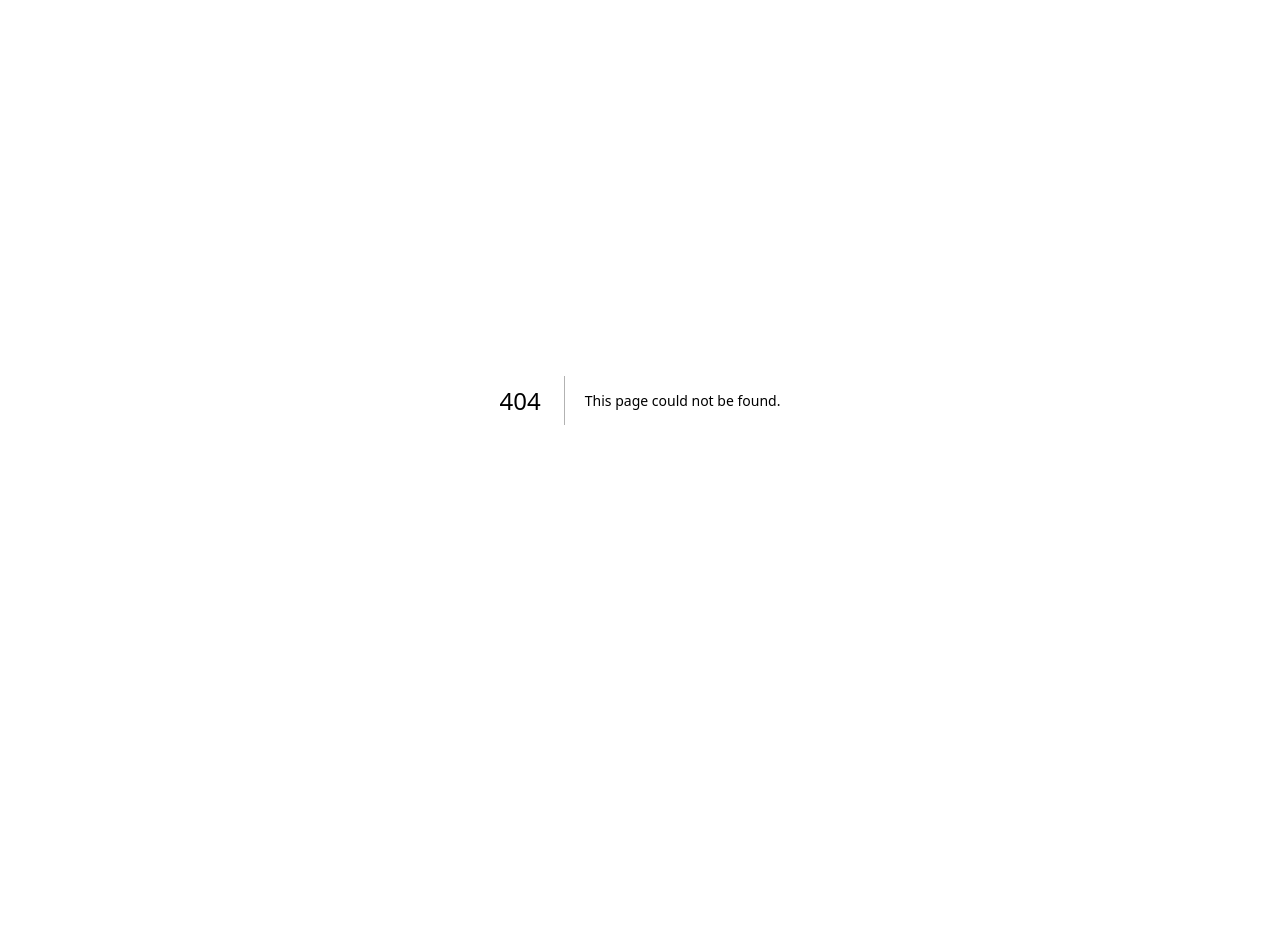
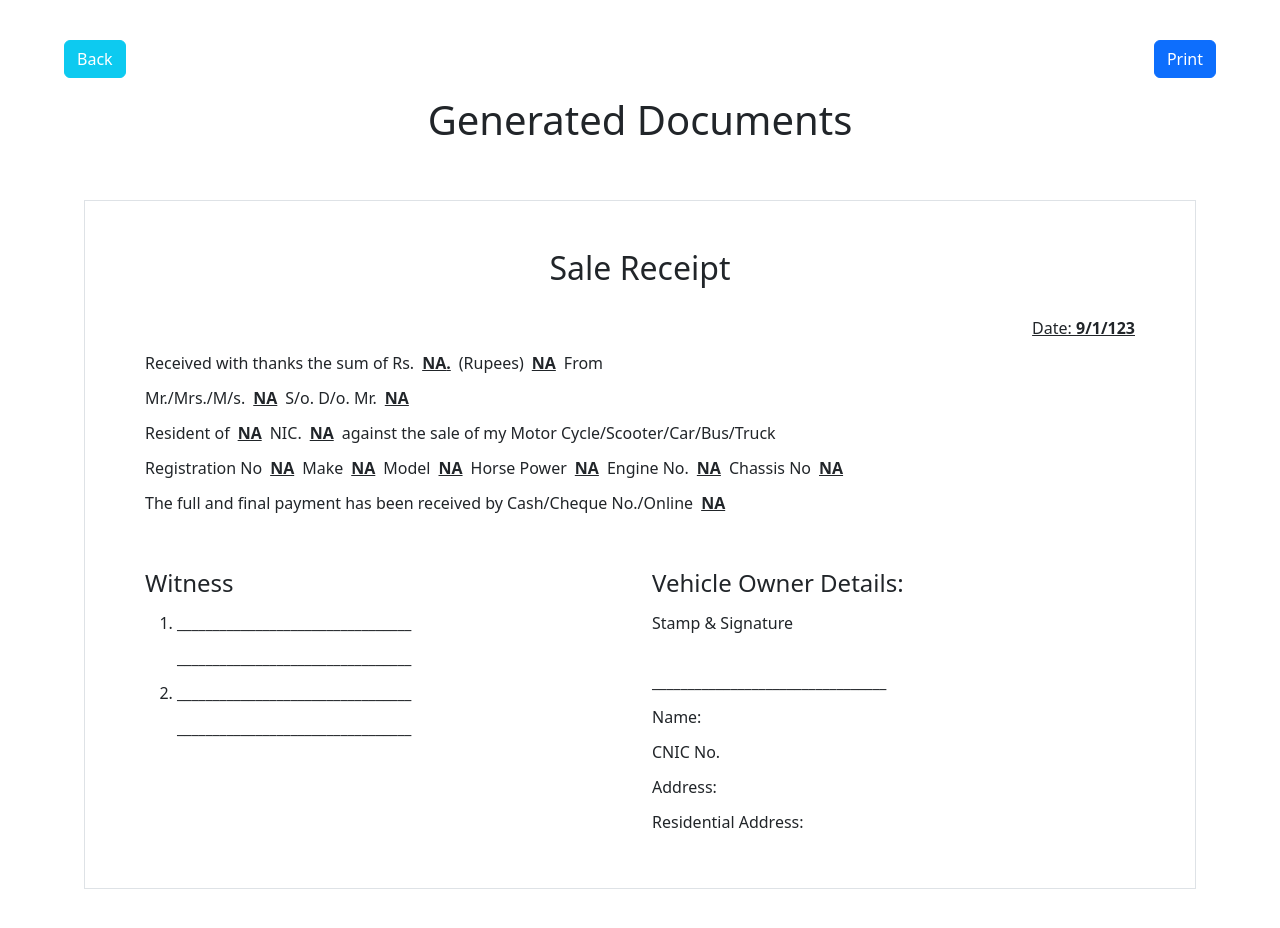
Before and after one commit to muhammadawaisshaikh/vehicle-sale-purchase-doc-generator, a Next.js app: page /generate-docs in a window 1280 px wide. Before the commit this address had no page. Shown: the top 928 px of the page. Before the commit the page ends 800 px from the top, so only its background shows below. Built offline with nearby package versions, Linux system fonts and the light colour scheme.

Commit message:
generate sale receipt done with state managament

```diff
--- /dev/null
+++ b/src/components/FirstParty.js
@@ -0,0 +1,178 @@
+import React, { useEffect, useState } from 'react';
+import useFirstPartyStore from '@/store/first-party'
+import useSecondPartyStore from '@/store/second-party';
+import useVehicleDetailsStore from '@/store/vehicle-details';
+import usePaymentDetailsStore from '@/store/payment-details';
+import Link from 'next/link';
+
+export default function FirstParty() {
+    // State Management
+    const firstParty = useFirstPartyStore((state) => state.data);
+    const secondParty = useSecondPartyStore((state) => state.data);
+    const vehicleDetails = useVehicleDetailsStore((state) => state.data);
+    const paymentDetails = usePaymentDetailsStore((state) => state.data);
+
+    const [date, setDate] = useState('');
+
+    useEffect(() => {
+        onToday()
+    })
+
+    const onToday = () => {
+        const today = new Date();
+        const formattedDate = today.getDate() + '/' + today.getMonth() + '/' + today.getYear();
+        setDate(formattedDate);
+    }
+
+    return (
+        <div className='position-relative'>
+
+            {/* Sale Receipt */}
+            <div className='row border p-5'>
+                <div className='col-md-12 col-12'>
+                    <h2 className='mb-4'>Sale Receipt</h2>
+                </div>
+                <div className='col-md-12 col-12'>
+                    <p className='text-end'>
+                        <u>Date: <strong>{date}</strong></u>
+                    </p>
+                </div>
+                <div className='col-md-12 col-12'>
+                    <p className='text-start'>
+                        Received with thanks the sum of Rs.
+                        <span className='w-100 px-2'>
+                            <u><strong>{paymentDetails?.amount || 'NA'}.</strong></u>
+                        </span>
+
+                        <span>
+                            (Rupees)
+                            <span className='w-100 px-2'>
+                                <u><strong>{paymentDetails?.amountInWords || 'NA'}</strong></u>
+                            </span>
+                            From
+                        </span>
+                    </p>
+                </div>
+                <div className='col-md-12 col-12'>
+                    <p className='text-start'>
+                        Mr./Mrs./M/s.
+                        <span className='px-2'>
+                            <u><strong>{firstParty?.name || 'NA'}</strong></u>
+                        </span>
+
+                        <span>
+                            S/o. D/o. Mr.
+                            <span className='px-2'>
+                                <u><strong>{firstParty?.fathersName || 'NA'}</strong></u>
+                            </span>
+                        </span>
+                    </p>
+                </div>
+                <div className='col-md-12 col-12'>
+                    <p className='text-start'>
+                        Resident of
+                        <span className='px-2'>
+                            <u><strong>{firstParty?.address || 'NA'}</strong></u>
+                        </span>
+
+                        <span>
+                            NIC.
+                            <span className='px-2'>
+                                <u><strong>{firstParty?.cnic || 'NA'}</strong></u>
+                            </span>
+                            against the sale of my Motor Cycle/Scooter/Car/Bus/Truck
+                        </span>
+                    </p>
+                </div>
+                <div className='col-md-12 col-12'>
+                <p className='text-start'>
+                        Registration No
+                        <span className='px-2'>
+                            <u><strong>{vehicleDetails?.registration || 'NA'}</strong></u>
+                        </span>
+
+                        <span>
+                            Make
+                            <span className='px-2'>
+                                <u><strong>{vehicleDetails?.make || 'NA'}</strong></u>
+                            </span>
+                        </span>
+
+                        <span>
+                            Model
+                            <span className='px-2'>
+                                <u><strong>{vehicleDetails?.model || 'NA'}</strong></u>
+                            </span>
+                        </span>
+
+                        <span>
+                            Horse Power
+                            <span className='px-2'>
+                                <u><strong>{vehicleDetails?.power || 'NA'}</strong></u>
+                            </span>
+                        </span>
+
+                        <span>
+                            Engine No.
+                            <span className='px-2'>
+                                <u><strong>{vehicleDetails?.engine || 'NA'}</strong></u>
+                            </span>
+                        </span>
+
+                        <span>
+                            Chassis No
+                            <span className='px-2'>
+                                <u><strong>{vehicleDetails?.chassis || 'NA'}</strong></u>
+                            </span>
+                        </span>
+                    </p>
+                </div>
+                <div className='col-md-12 col-12'>
+                    <p className='text-start'>
+                        The full and final payment has been received by Cash/Cheque No./Online
+                        <span className='px-2'>
+                            <u><strong>{paymentDetails?.paymentMethod || 'NA'}</strong></u>
+                        </span>
+                    </p>
+                </div>
+                <div className='col-md-6 col-12 text-start mt-5 w-50'>
+                    <h4>Witness</h4>
+
+                    <ol>
+                        <li>
+                            <p>_________________________________</p>
+                            <p>_________________________________</p>
+                        </li>
+                        <li>
+                            <p>_________________________________</p>
+                            <p>_________________________________</p>
+                        </li>
+                    </ol>
+                </div>
+                <div className='col-md-6 col-12 text-start mt-5 w-50'>
+                    <h4>Vehicle Owner Details:</h4>
+                    <p>
+                        <span>Stamp & Signature</span>
+                        <p className='mt-4'>_________________________________</p>
+                    </p>
+                    <p>
+                        <span className='pe-2'>Name:</span>
+                        <u><strong>{secondParty?.name}</strong></u>
+                    </p>
+                    <p>
+                        <span className='pe-2'>CNIC No.</span>
+                        <u><strong>{secondParty?.cnic}</strong></u>
+                    </p>
+                    <p>
+                        <span className='pe-2'>Address:</span>
+                        <u><strong>{secondParty?.address}</strong></u>
+                    </p>
+                    <p>
+                        <span className='pe-2'>Residential Address:</span>
+                        <u><strong>{secondParty?.residentialAddress}</strong></u>
+                    </p>
+                </div>
+            </div>
+        </div>
+    )
+}
--- /dev/null
+++ b/src/pages/generate-docs.js
@@ -0,0 +1,30 @@
+import Head from 'next/head'
+import Link from 'next/link'
+import React, { useEffect, useState } from 'react';
+import FirstParty from '@/components/FirstParty';
+
+export default function GenerateDocs() {
+
+    const onPrint = () => {
+        window.print();
+    }
+
+  return (
+    <>
+      <main className='main'>
+        <Link className='back-btn btn btn-info text-white no-print' href='/vehicle-details'>Back</Link>
+
+        <a className='print-btn btn btn-primary text-white no-print' onClick={() => onPrint()}>
+            Print
+        </a>
+
+        <h1 className='pb-5 no-print'>
+          <span>Generated Documents</span>
+        </h1>
+
+        {/* Sale Receipt */}
+        <FirstParty />
+      </main>
+    </>
+  )
+}
--- a/src/styles/Home.module.css
+++ b/src/styles/Home.module.css
@@ -4,3 +4,9 @@
   min-height: 100vh;
   background-color: white;
 }
+
+@media print {
+  .main {
+    padding: 0;
+  }
+}
--- a/src/styles/globals.css
+++ b/src/styles/globals.css
@@ -116,3 +116,25 @@ a {
   left: 5%;
   top: 5%;
 }
+
+p {
+  line-height: 35px;
+  margin-bottom: 0 !important;
+}
+
+.print-btn {
+  position: absolute;
+  right: 5%;
+  top: 5%;
+}
+
+@media print {
+  .no-print,
+  .no-print * {
+    display: none !important;
+  }
+
+  .main {
+    padding: 0;
+  }
+}
```
